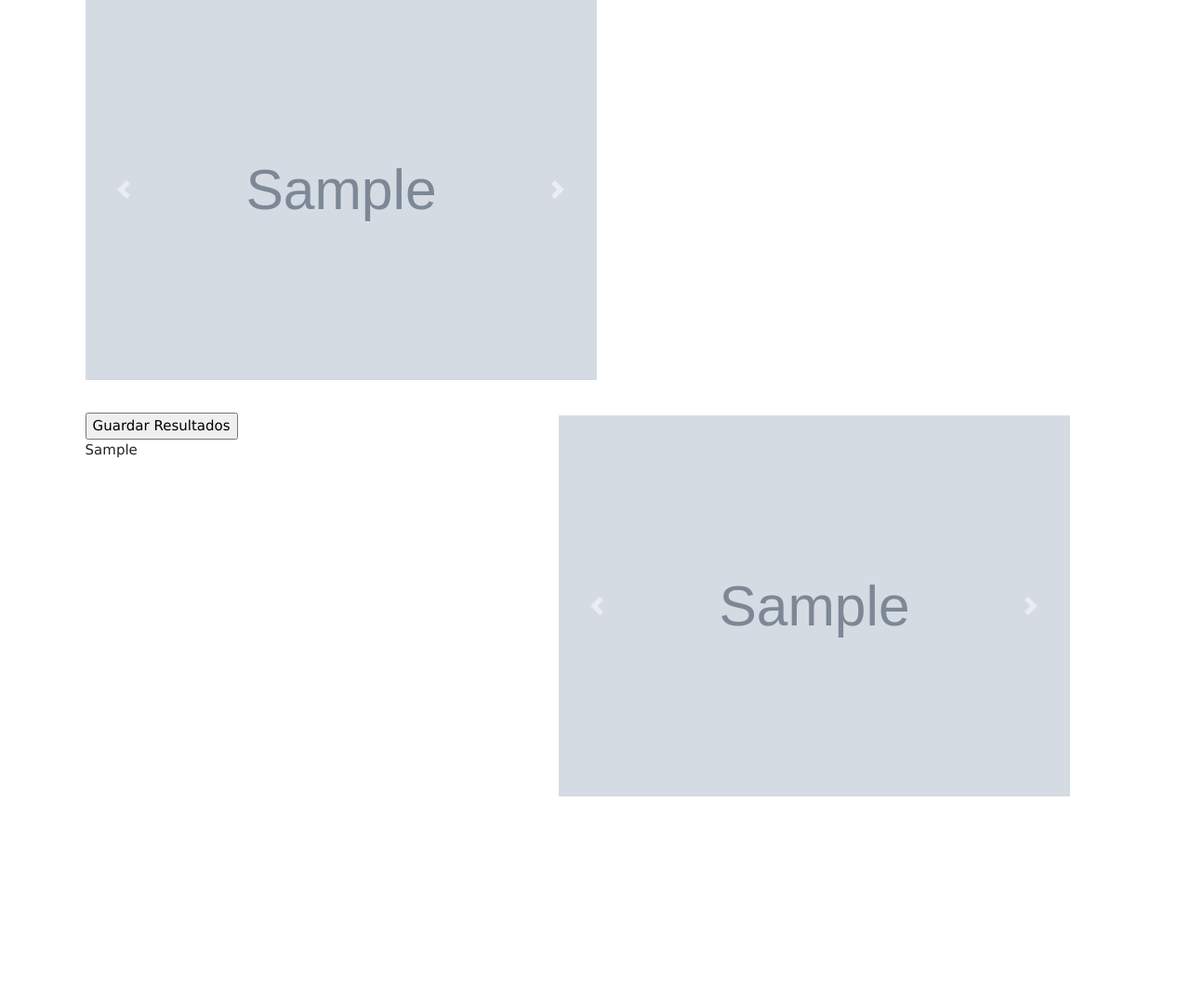
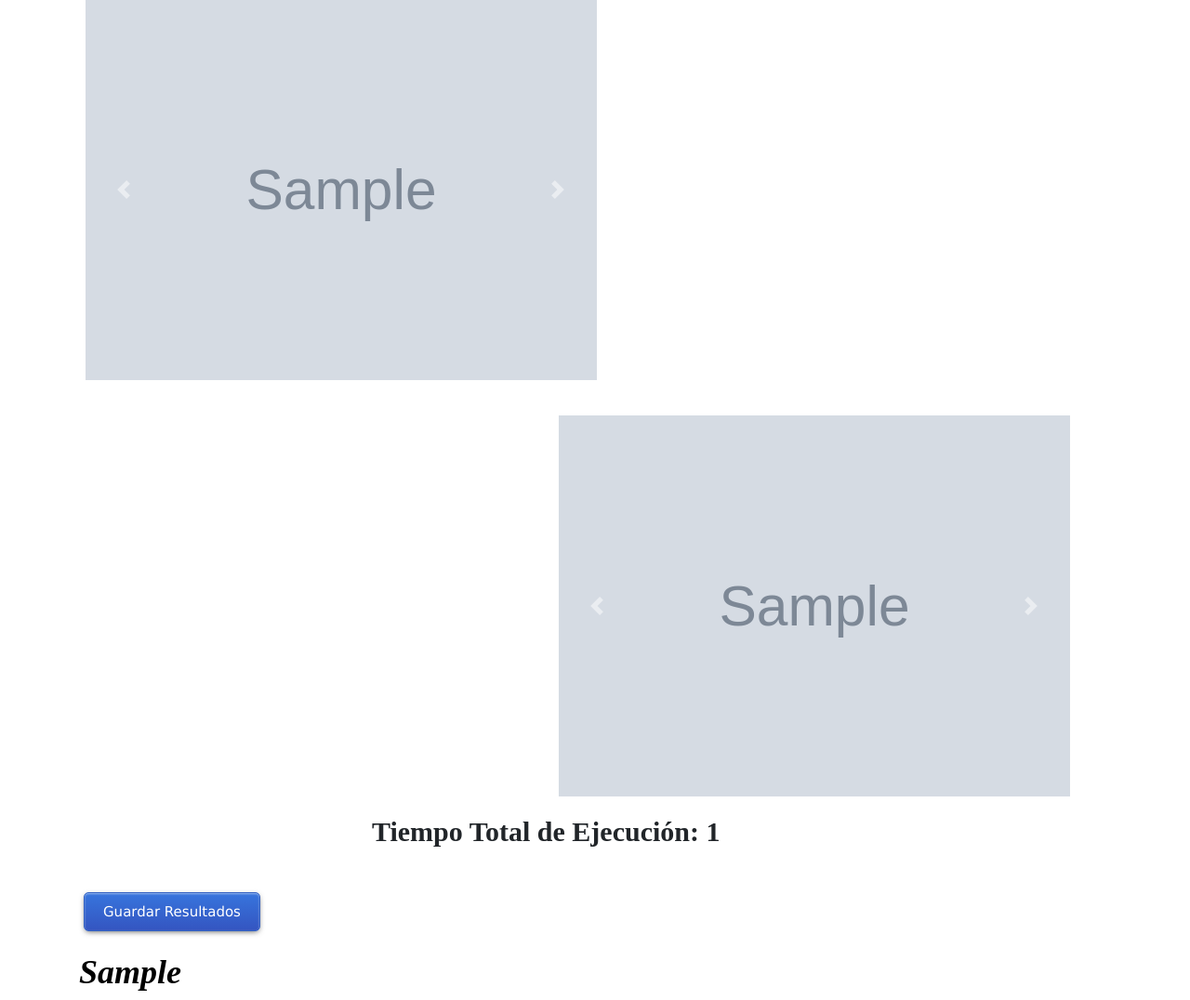
Before and after one commit to JavierCR16/Proyecto-Aseguramiento-2018, a Flask app: template Avance #3 Proyecto ACS/templates/cargadoDeImagenes.html in a window 1280 px wide. Shown: the part 238-1314 px from the top of the page at 93% size. Before the commit the page ends 1095 px from the top, so only its background shows below. Run offline with Flask 2, Linux system fonts and the light colour scheme; the template is opened without the code that fills it: most values are stand-ins (such as "Sample title", 1, 10 or a date in 2020); grey boxes marked "Sample" are stand-in pictures; some libraries are stand-ins or nearby versions.

Commit message:
Nuevos Cambios

```diff
--- a/Avance #3 Proyecto ACS/main.py
+++ b/Avance #3 Proyecto ACS/main.py
@@ -42,18 +42,20 @@ def cargar_imagenes():
     gestor_imagenes.eliminar_directorios()
     __directorio_imagenes = request.form.get("directorioArchivos")
     imagenes_nombres = sorted(gestor_imagenes.obtener_imagenes(__directorio_imagenes))
-    tiempos_imagenes,tiempo_total = segmentador.predict()
+    tiempos_imagenes,tiempo_total = segmentador.predict()  #VER DONDE PONER ESTO
     path_pred = '../Avance #3 Proyecto ACS/SegmentacionCelulas/preds'
     imagenes_pred = sorted(gestor_imagenes.obtener_nombre_preds(path_pred))
-    gestor_imagenes.colorearImagenes()
+    cantidad_celulas = gestor_imagenes.colorear_etiquetar_imagenes()
     return render_template('cargadoDeImagenes.html',
-                           nombresImagenes=imagenes_nombres, nombresPred=imagenes_pred)
+                           nombresImagenes=imagenes_nombres, nombresPred=imagenes_pred,
+                           totalEjecucion = str(tiempo_total), cantidadCelulas = cantidad_celulas)
 
 @APP.route('/guardarResultados', methods=['POST'])
 def guardar_resultados():
     gestor_imagenes.guardar_en_archivos()
     return render_template('cargadoDeImagenes.html',
                            nombresImagenes = gestor_imagenes.lista_nombres, nombresPred= gestor_imagenes.lista_preds,
+                           cantidadCelulas = gestor_imagenes.cant_celulas_preds,
                            mensajeExito = 'Resultados guardados exitosamente!')
 
 if __name__ == '__main__':
--- a/Avance #3 Proyecto ACS/static/estilos.css
+++ b/Avance #3 Proyecto ACS/static/estilos.css
@@ -9,3 +9,44 @@ float:left;
 	margin-top:1cm;
 	margin-right:3cm;
 }
+
+#totalTime{
+	margin-top:15px;
+	margin-left:400px;
+	font-size: 30px;
+	font-weight: bold;
+	font-family:-webkit-pictograph
+}
+
+#botonGuardar{
+
+border: 1px solid #3261C3;
+border-radius: 5px;
+background: #3775DD;
+background: -moz-linear-gradient(top,#3775DD 0,#3455C1 100%);
+background: -webkit-gradient(linear,left top,left bottom,color-stop(0%,#3775DD),color-stop(100%,#3455C1));
+background: -webkit-linear-gradient(top,#3775DD 0,#3455C1 100%);
+background: -o-linear-gradient(top,#3775DD 0,#3455C1 100%);
+background: linear-gradient(to bottom,#3775DD 0,#3455C1 100%);
+-webkit-box-shadow: 0 2px 6px -2px rgba(0, 0, 0, .7),inset 0 1px 2px 0 rgba(255, 255, 255, 0.5);
+box-shadow: 0 2px 6px -2px rgba(0, 0, 0, .7),inset 0 1px 2px 0 rgba(255, 255, 255, 0.5);
+height: 32px;
+color:white;
+box-sizing:none;
+font-size:1em;
+padding:20px;
+line-height:0;/*LOL, I put 0*/
+transition:all 0.3s;
+margin-left:90px;
+}
+#botonGuardar:hover
+{
+  box-shadow:0 -5px 10px #3455C1 inset;
+  color:#96bcfc;
+}
+
+#mensajeExito{
+	color: #000; font-family: 'Droid serif', serif; font-size: 36px; font-weight: 400; font-style: italic; line-height: 44px; text-align: center;
+font-weight:bolder;
+margin-left:85px;
+}
--- a/Avance #3 Proyecto ACS/templates/cargadoDeImagenes.html
+++ b/Avance #3 Proyecto ACS/templates/cargadoDeImagenes.html
@@ -68,13 +68,13 @@
 
 		                {%if loop.index == 1%}
 		                    <div class="carousel-item active">
-		                      <img  width ="550" height= "410" class="d-block w-100 imagenesCargadas" src="/static/{{imagen}}">
+		                      <img title = "Total de Células: {{cantidadCelulas[0]}}" width ="550" height= "410" class="d-block w-100 imagenesCargadas" src="/static/{{imagen}}">
 		                    </div>
 
 		                {%else%}
 
 			                <div class="carousel-item">
-			                  <img  width ="550" height= "410" class="d-block w-100 imagenesCargadas" src="/static/{{imagen}}">
+			                  <img title = "Total de Células: {{cantidadCelulas[loop.index -1]}}" width ="550" height= "410" class="d-block w-100 imagenesCargadas" src="/static/{{imagen}}">
 			                </div>
 
 		                {% endif %}
@@ -92,11 +92,8 @@
 		          </a>
 		       </div>
 
-		       <form action = "guardarResultados" method=post>
-		       		<input style = "margin-top: 35px" type=submit  value="Guardar Resultados">
-		       </form>
-		       <label>{{mensajeExito}}</label>
 		</div>
+
 		{% endif %}
 
 
@@ -115,13 +112,13 @@
 
 		                {%if loop.index == 1%}
 		                    <div class="carousel-item active">
-		                      <img width ="550" height= "410" class="d-block w-100 imagenesCargadas" src="/static/{{imagen}}">
+		                      <img title = "{{cantidadCelulas[0]}}" width ="550" height= "410" class="d-block w-100 imagenesCargadas" src="/static/{{imagen}}">
 		                    </div>
 
 		                {%else%}
 
 			                <div class="carousel-item">
-			                  <img width ="550" height= "410" class="d-block w-100 imagenesCargadas" src="/static/{{imagen}}">
+			                  <img title =  "{{cantidadCelulas[loop.index -1]}}" width ="550" height= "410" class="d-block w-100 imagenesCargadas" src="/static/{{imagen}}">
 			                </div>
 
 		                {% endif %}
@@ -145,5 +142,20 @@
 </div>
 </div>
 
+{%if totalEjecucion|length != 0%}
+	<label id= "totalTime">Tiempo Total de Ejecución: {{totalEjecucion}}</label>
+{% endif %}
+
+{%if nombresPred | length != 0%}
+
+	<form action = "guardarResultados" method=post>
+		       		<input id = "botonGuardar"style = "margin-top: 35px" type=submit  value="Guardar Resultados">
+	</form>
+<br>
+
+<label id= "mensajeExito">{{mensajeExito}}</label>
+
+{% endif %}
+
     </body>
     </html>
```
Also changed, not shown: Avance #3 Proyecto ACS/Gestores/gestor_etiquetado_coloreado.py (added, +62 -0 lines), Avance #3 Proyecto ACS/Gestores/gestor_imagenes.py (+20 -11 lines).
